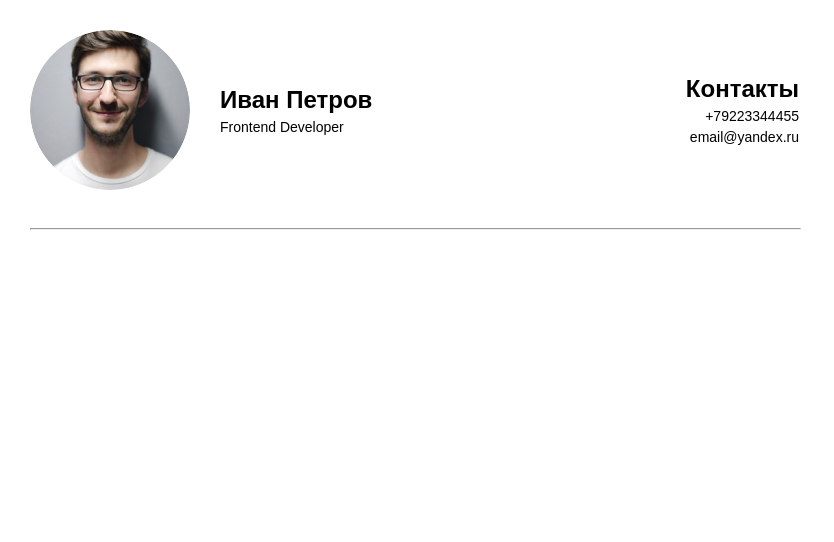
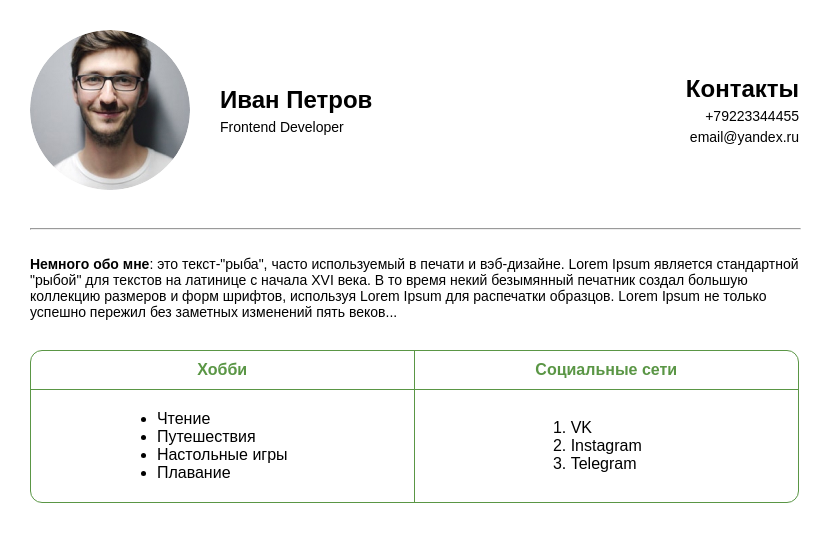
Before and after one commit to konn1u/web, a plain HTML site: page web1/index.html in a window 1280 px wide. Shown: the whole page, without its empty margins (0-834 px from the left). Drawn offline with Linux system fonts and the light colour scheme.

Commit message:
Laid out 2 more divs

```diff
--- a/web1/index.html
+++ b/web1/index.html
@@ -20,8 +20,35 @@
         </div>
     </div>
     <hr>
-    <div class="text"></div>
-    <div class="table"></div>
+    <br>
+    <div class="text"><b>Немного обо мне</b>: это текст-"рыба", часто используемый в печати и вэб-дизайне. Lorem Ipsum является стандартной "рыбой" для текстов на латинице с начала XVI века. В то время некий безымянный печатник создал большую коллекцию размеров и форм шрифтов, используя Lorem Ipsum для распечатки образцов. Lorem Ipsum не только успешно пережил без заметных изменений пять веков...</div>
+    <table>
+        <thead>
+            <tr>
+                <th>Хобби</th>
+                <th>Социальные сети</th>
+            </tr>
+        </thead>
+        <tbody>
+            <tr>
+                <td>
+                    <ul>
+                        <li>Чтение</li>
+                        <li>Путешествия</li>
+                        <li>Настольные игры</li>
+                        <li>Плавание</li>
+                    </ul>
+                </td>
+                <td>
+                    <ol>
+                        <li><a href="https://vk.com" target="_blank">VK</a></li>
+                        <li><a href="https://instagram.com" target="_blank">Instagram</a></li>
+                        <li><a href="https://t.me" target="_blank">Telegram</a></li>
+                    </ol>
+                </td>
+            </tr>
+      </tbody>
+    </table>
     <div class="tech"></div>
     <div class="feedback"></div>
 
--- a/web1/style.css
+++ b/web1/style.css
@@ -51,3 +51,58 @@ hr {
   margin-left: 30px;
   width: calc(100% - 30px);
 }
+
+.text {
+    font-size: 14px;
+    text-align: left;
+    margin-left: 30px;
+}
+
+table {
+    width: calc(100% - 30px);
+    margin: 30px;
+    border-collapse: separate;
+    border-spacing: 0;
+    border-radius: 12px;
+    overflow: hidden;
+    border: 1px solid #5A9645;
+}
+
+th, td {
+    border-right: 1px solid #5A9645;
+    border-bottom: 1px solid #5A9645;
+    padding: 10px;
+    width: 50%;
+}
+
+th:last-child, td:last-child {
+    border-right: none;
+}
+
+tr:last-child td{
+    border-bottom: none;
+}
+
+td {
+    padding: 20px;
+}
+
+th {
+    color: #5A9645;
+}
+
+table ul, table ol {
+    margin: 0 auto;
+    padding: 0;
+    display: block;
+    width: fit-content;
+}
+
+table li a {
+    color: inherit;
+    text-decoration: none;
+}
+
+table li:hover {
+    color: #5A9645;
+}
```
